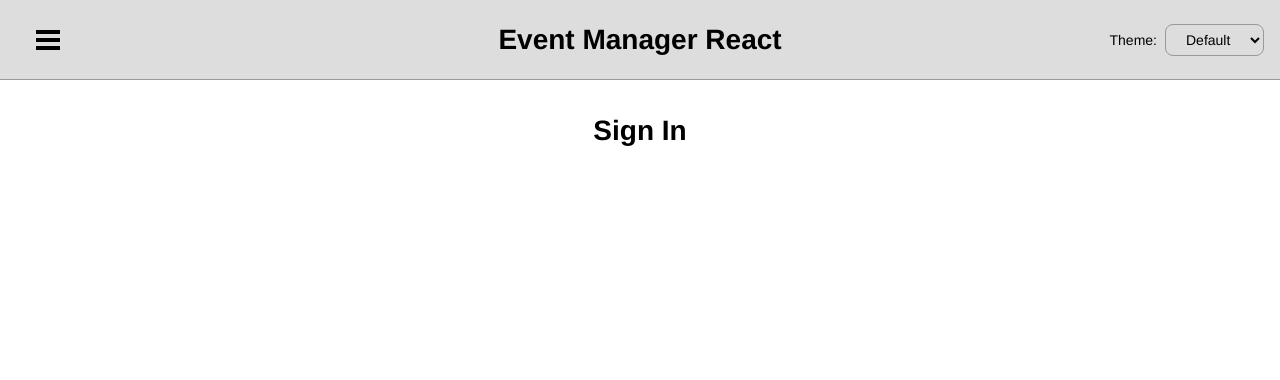
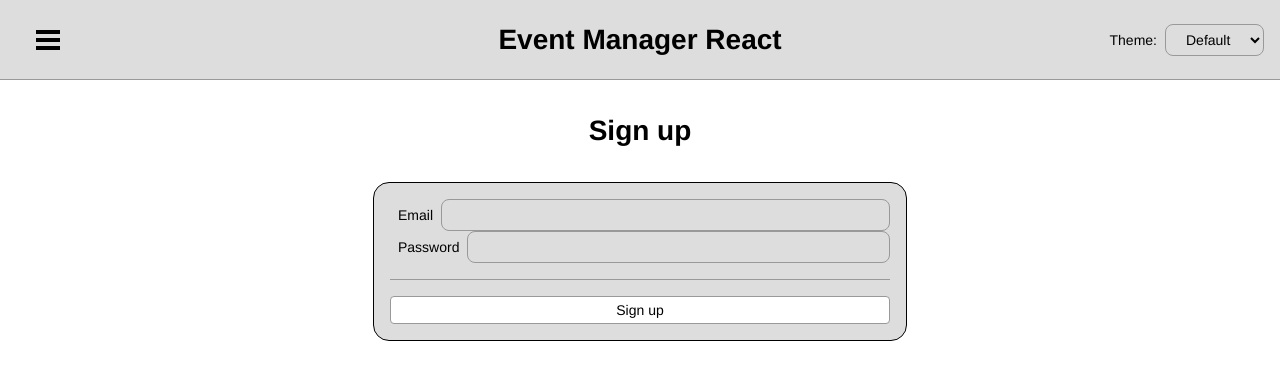
Before and after one commit to daxadal/event-manager-react, a React (Create React App) app: page /sign-in in a window 1280 px wide. Shown: the top 380 px of the page. Built offline with nearby package versions, Linux system fonts and the light colour scheme; no server answers.

Commit message:
Implement sign in view

```diff
--- a/src/views/SignIn.tsx
+++ b/src/views/SignIn.tsx
@@ -1,5 +1,101 @@
-import React from "react";
+import React, { useContext } from "react";
+import { useNavigate } from "react-router-dom";
+import styled from "styled-components";
+
+import Button from "../components/base/Button";
+import Divider from "../components/base/Divider";
+import Input from "../components/base/Input";
+import { ModalOp } from "../reducers/modal-types";
+import { signIn } from "../services/api/routes";
+import { setAuthenticationToken } from "../services/api/token";
+import { ModalContext } from "./Root";
+
+const TitleDiv = styled.div`
+  display: flex;
+  flex-direction: column;
+  align-items: center;
+`;
+
+const StyledForm = styled.form`
+  background-color: ${(props) => props.theme.foreground};
+  border-color: ${(props) => props.theme.border};
+  color: ${(props) => props.theme.text};
+
+  margin: 1rem auto;
+  border: 1px solid;
+  border-radius: 1rem;
+  padding: 1rem;
+
+  max-width: 500px;
+
+  display: flex;
+  flex-direction: column;
+  align-items: stretch;
+`;
 
 export default function SignIn() {
-  return <h1>Sign In</h1>;
+  const [email, setEmail] = React.useState("");
+  const [password, setPassword] = React.useState("");
+
+  const openModal = useContext(ModalContext);
+  const navigate = useNavigate();
+
+  async function submit() {
+    try {
+      if (!email || !password) {
+        openModal({
+          type: ModalOp.OPEN_ERROR_MODAL,
+          message: "Fill out all the fields",
+        });
+      } else {
+        const token = await signIn({ email, password });
+        setAuthenticationToken(token);
+        openModal({
+          type: ModalOp.OPEN_SUCCESS_MODAL,
+          message: "Sign up successful",
+          onClose: () => navigate("/"),
+        });
+      }
+    } catch (error) {
+      openModal({
+        type: ModalOp.OPEN_ERROR_MODAL,
+        message: error.message || "An error occurred",
+      });
+    }
+  }
+  return (
+    <>
+      <TitleDiv>
+        <h1>Sign up</h1>
+      </TitleDiv>
+      <StyledForm
+        onSubmit={(e) => {
+          e.stopPropagation();
+          e.preventDefault();
+          submit();
+        }}
+      >
+        <Input
+          type="email"
+          id="email"
+          tagText="Email"
+          value={email}
+          onChange={setEmail}
+        />
+        <Input
+          type="password"
+          id="password"
+          tagText="Password"
+          value={password}
+          onChange={setPassword}
+        />
+
+        <Divider />
+
+        <Button as="button" type="submit">
+          Sign up
+        </Button>
+      </StyledForm>
+    </>
+  );
 }
```
